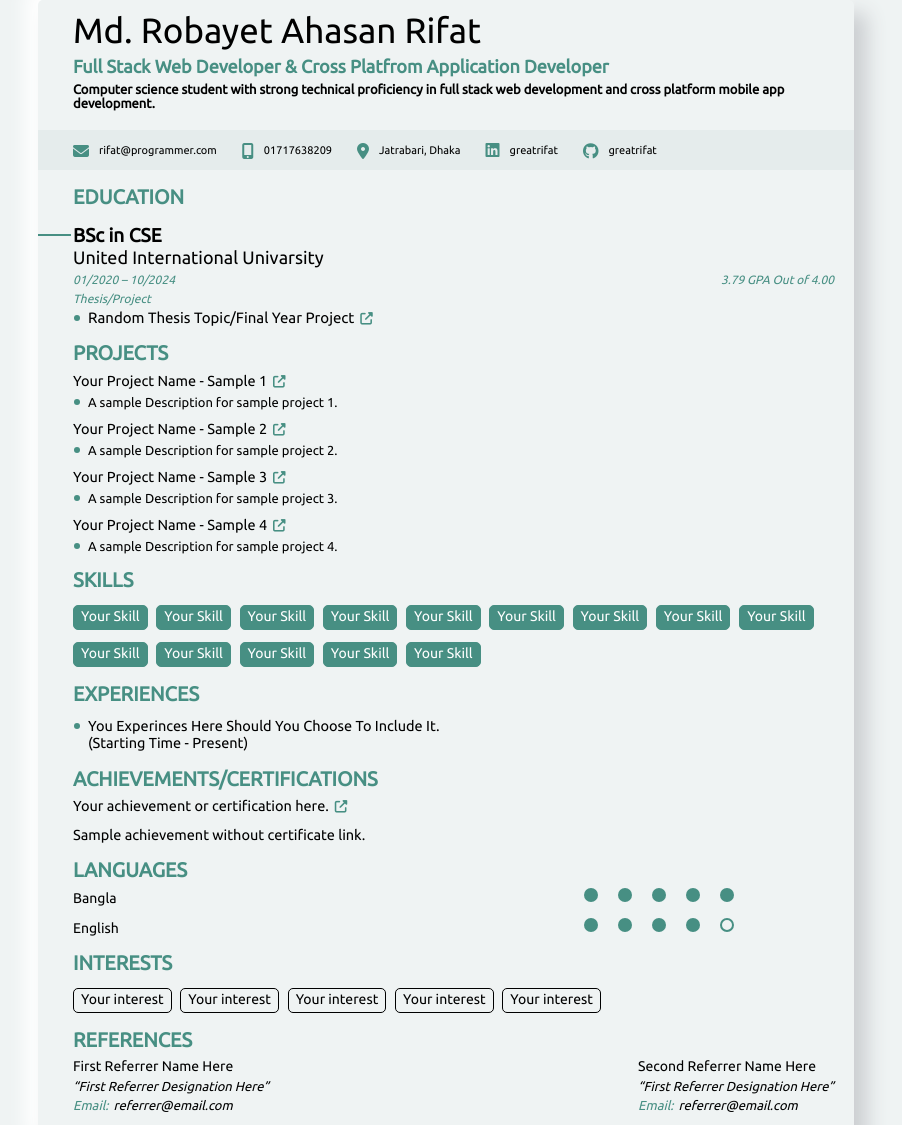
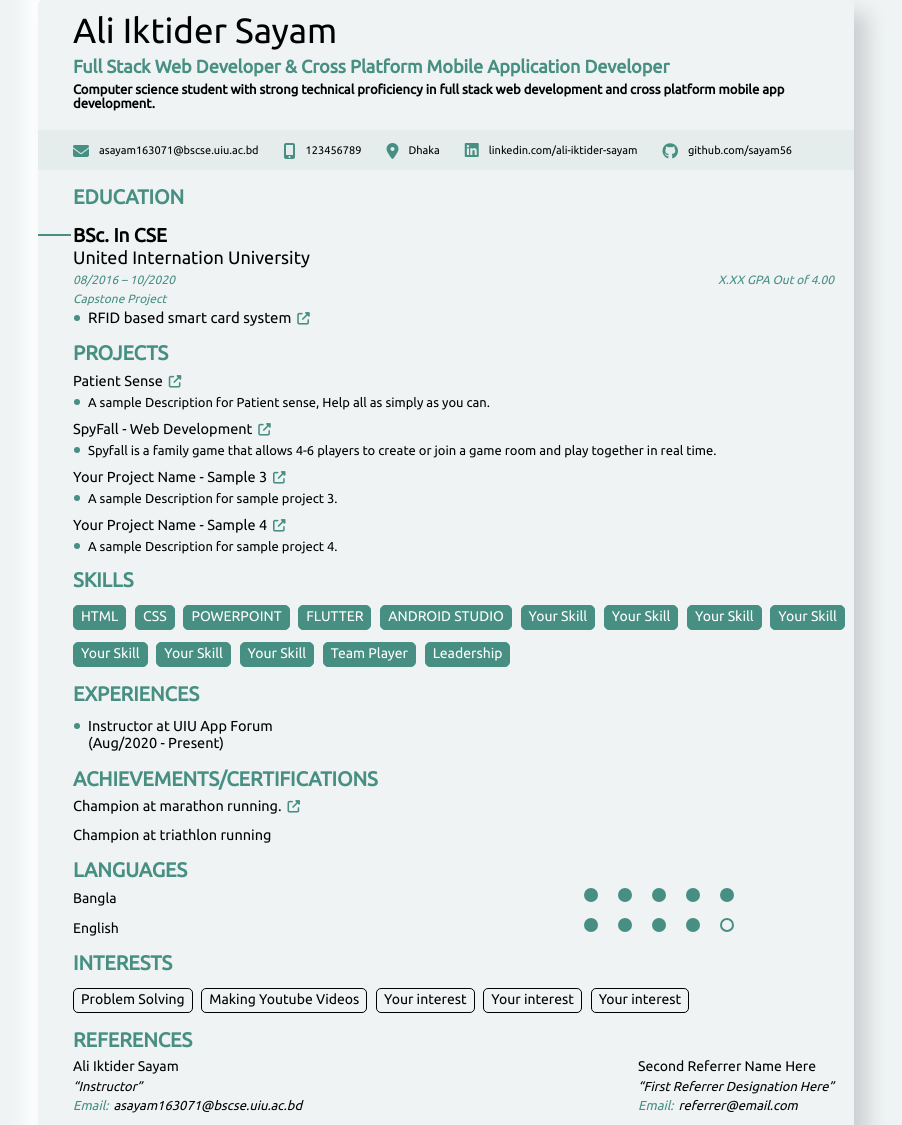
Before and after one commit to greatrifat/resume, a plain HTML site: page index.html in a window 1280 px wide. Shown: the top 1125 px of the page, without its empty margins (194-1096 px from the left). Drawn offline with Linux system fonts and the light colour scheme.

Commit message:
Add files via upload
me

```diff
--- a/index.html
+++ b/index.html
@@ -2,7 +2,7 @@
 <html lang="en">
 <head>
 	<meta charset="UTF-8">
-	<title>Rifat's Resume</title> <!-- WRITE RESUME SITE TITLE HERE -->
+	<title>Ali Iktider Sayam's Resume</title> <!-- WRITE RESUME SITE TITLE HERE -->
 	<link rel="stylesheet" href="styles.css">
 	<script src="https://kit.fontawesome.com/b99e675b6e.js"></script>
 	<link href="https://fonts.googleapis.com/css2?family=Ubuntu&display=swap" rel="stylesheet">
@@ -16,12 +16,12 @@
 	<div class="top">
 		<div class="primaryinfo">
 			<div class="fullName">
-				<p>Md. Robayet Ahasan Rifat</p>
+				<p>Ali Iktider Sayam</p> <!-- write your full name here -->
 			</div><!-- fullname -->
 
 			<div class="title">
 				<p>
-					Full Stack Web Developer & Cross Platfrom Application Developer
+					Full Stack Web Developer & Cross Platform Mobile Application Developer
 				</p>
 			</div><!-- title -->
 
@@ -39,24 +39,24 @@
 		<i class="fa fa-envelope" aria-hidden="true"></i>
 		<div class="email">
 
-			<a href="mailto:rifat@programmer.com"><p>rifat@programmer.com</p></a> <!-- replace both of these with your email id -->
+			<a href="mailto:asayam163071@bscse.uiu.ac.bd"><p>asayam163071@bscse.uiu.ac.bd</p></a> <!-- replace both of these with your email id -->
 		</div>
 
 
 		<i class="fa fa-mobile" aria-hidden="true"></i>
 		<div class="phone">
-			<p>01717638209</p> <!-- replace with your contact Number -->
+			<p>123456789</p> <!-- replace with your contact Number -->
 		</div>
 
 		<i class="fa fa-map-marker" aria-hidden="true"></i>
 		<div class="map">
-			<p>Jatrabari, Dhaka</p> <!-- replace with your Brief Location -->
+			<p>Dhaka</p> <!-- replace with your Brief Location -->
 		</div>
 
 		<i class="fa fa-linkedin-square" aria-hidden="true"></i>
 		<div class="linkedin">
 
-			<a href="https://www.linkedin.com/in/greatrifat" target="_blank"><p>greatrifat</p></a> <!-- replace with your LinkedIn Profile -->
+			<a href="https://www.linkedin.com/in/ali-iktider-sayam/" target="_blank"><p>linkedin.com/ali-iktider-sayam</p></a> <!-- replace with your LinkedIn Profile -->
 		</div>
 
 
@@ -64,7 +64,7 @@
 		<div class="git">
 
 			<p>
-				<a href="https://github.com/greatrifat" target="_blank">greatrifat</a> <!-- replace with your GitHub Link-->
+				<a href="https://github.com/sayam56" target="_blank">github.com/sayam56</a> <!-- replace with your GitHub Link-->
 			 </p>
 
 		</div>
@@ -81,33 +81,33 @@
 
 				<div class="sideline"></div>
 			<div class="bsc">
-				<h1>BSc in CSE</h1>  <!-- replace with your Degree-->
+				<h1>BSc. In CSE</h1>  <!-- replace with your Degree-->
 
 			</div>
 			<div class="uni">
-				<p>United International Univarsity</p>  <!-- replace with your University Name-->
+				<p>United Internation University</p>  <!-- replace with your University Name-->
 			</div>
 
 			<div class="timeGPA">
 				<span id="time">
-					<p>01/2020 – 10/2024</p>  <!-- replace with your time at Univeristy-->
+					<p>08/2016 – 10/2020</p>  <!-- replace with your time at Univeristy-->
 				</span>
 				<span id="gpa">
-					<p>3.79 GPA Out of 4.00</p>  <!-- replace with your CGPA-->
+					<p>X.XX GPA Out of 4.00</p>  <!-- replace with your CGPA-->
 				</span>
 
 			</div> <!-- timeGPA ends -->
 
 			<div class="uniproj">
-				Thesis/Project   <!-- replace with your Final Year Thesis/Project-->
+				Capstone Project   <!-- replace with your Final Year Thesis/Project-->
 			</div>
 
 			<div class="circle"></div>
 			<div class="listdiv">
 
 				<ul class="list">
-					<li> <a href="drive link to your paper pdf" target="_blank">  <!-- replace with your Paper Link-->
-							 Random Thesis Topic/Final Year Project  <!-- replace with your Thesis Topic/Final Year Project-->
+					<li> <a href="https://drive.google.com/file/d/1RFTXNchbadJzUN0U5P0gfpMWXIqrxSEU/view?usp=sharing" target="_blank">  <!-- replace with your Paper Link-->
+							 RFID based smart card system  <!-- replace with your Thesis Topic/Final Year Project-->
 						<i class="fa fa-external-link" aria-hidden="true"></i>
 						 </a>
 						</li>
@@ -129,14 +129,14 @@
 				<ul>
                     <!-- -------------------------------------------------------------- -->
 					<li>
-                        <a href="Your Project Link" target="_blank">Your Project Name - Sample 1 <!-- replace with your project name and link-->
+                        <a href="https://youtu.be/E_qBaJ9Mhp8" target="_blank">Patient Sense <!-- replace with your project name and link-->
                             <i class="fa fa-external-link" aria-hidden="true"></i>
                         </a>
                     </li>
 					<div class="circle"></div>
 					<div class="projDesc">
                         <!-- replace with your Project Description-->
-                         <p>A sample Description for sample project 1. </p>
+                         <p>A sample Description for Patient sense, Help all as simply as you can. </p>
                     </div>
 
 					<div class="projGAP"></div>
@@ -144,14 +144,14 @@
                     <!-- -------------------------------------------------------------- -->
 
 					<li>
-                        <a href="Your Project Link" target="_blank">Your Project Name - Sample 2 <!-- replace with your project name and link-->
+                        <a href="https://youtu.be/f8TswNEPbdw" target="_blank">SpyFall - Web Development <!-- replace with your project name and link-->
                             <i class="fa fa-external-link" aria-hidden="true"></i>
                         </a>
                     </li>
 					<div class="circle"></div>
 					<div class="projDesc">
                         <!-- replace with your Project Description-->
-                         <p>A sample Description for sample project 2. </p>
+                         <p>Spyfall is a family game that allows 4-6 players to create or join a game room and play together in real time. </p>
                     </div>
 
 					<div class="projGAP"></div>
@@ -197,6 +197,11 @@
 
 				<div class="rightheading"><h1>SKILLS</h1></div>
 				<!-- Add Your Skills Here -->
+                <div class="skill"><p> HTML </p></div>
+                <div class="skill"><p> CSS </p></div>
+                <div class="skill"><p> POWERPOINT </p></div>
+                <div class="skill"><p> FLUTTER </p></div>
+                <div class="skill"><p> ANDROID STUDIO </p></div>
                 <div class="skill"><p> Your Skill </p></div>
                 <div class="skill"><p> Your Skill </p></div>
                 <div class="skill"><p> Your Skill </p></div>
@@ -204,13 +209,8 @@
                 <div class="skill"><p> Your Skill </p></div>
                 <div class="skill"><p> Your Skill </p></div>
                 <div class="skill"><p> Your Skill </p></div>
-                <div class="skill"><p> Your Skill </p></div>
-                <div class="skill"><p> Your Skill </p></div>
-                <div class="skill"><p> Your Skill </p></div>
-                <div class="skill"><p> Your Skill </p></div>
-                <div class="skill"><p> Your Skill </p></div>
-                <div class="skill"><p> Your Skill </p></div>
-                <div class="skill"><p> Your Skill </p></div>
+                <div class="skill"><p> Team Player </p></div>
+                <div class="skill"><p> Leadership </p></div>
 
 
 
@@ -228,8 +228,8 @@
 				<div  class="expLi">
 					<div class="circle"></div>
 					<ul>
-						<li> You Experinces Here Should You Choose To Include It. <!-- Write Your Experience History Here -->
-                            <br> (Starting Time - Present) <!-- Write Your Experience Time Here -->
+						<li> Instructor at UIU App Forum <!-- Write Your Experience History Here -->
+                            <br> (Aug/2020 - Present) <!-- Write Your Experience Time Here -->
                         </li>
 					</ul>
                 </div>
@@ -248,13 +248,13 @@
 				<div  class="achiLi">
 					<ul>
 						<li>
-                            <a href="res/project_champ.pdf" target="_blank"> <!-- insert a google drive link of certificate here -->
-                                Your achievement or certification here. <!-- insert title of certificate here -->
+                            <a href="you certificate link goes here" target="_blank"> <!-- insert a google drive link of certificate here -->
+                                Champion at marathon running. <!-- insert title of certificate here -->
                                 <i class="fa fa-external-link" aria-hidden="true"></i>
                             </a>
                         </li>
 
-                        <li>Sample achievement without certificate link. </li>
+                        <li>Champion at triathlon running </li>
 
 					</ul>
 				</div>
@@ -296,11 +296,14 @@
 			<div class="interestDIV">
 				<div class="rightheading"><h1>INTERESTS</h1></div>
 
+				<!-- --------------- -->
+
+				<div class="interest"><p> Problem Solving </p></div>
+				<div class="interest"><p> Making Youtube Videos </p></div>
 				<div class="interest"><p> Your interest </p></div>
 				<div class="interest"><p> Your interest </p></div>
 				<div class="interest"><p> Your interest </p></div>
-				<div class="interest"><p> Your interest </p></div>
-				<div class="interest"><p> Your interest </p></div>
+
 			</div> <!-- interest ends -->
 
 	<!-- ------------------------------------------------------------------------------------------------------------------------------------------------------------------------------------ -->
@@ -314,9 +317,9 @@
 				<div  class="refLi">
 					<ul>
 						<span id="refLEFT">
-							<li>First Referrer Name Here</li>
-							<div class="refdes"><p>“First Referrer Designation Here”</p></div>
-							<div class="refcon">Email:<a href="mailto:referrer@email.com">referrer@email.com</a></div>
+							<li>Ali Iktider Sayam</li>
+							<div class="refdes"><p>“Instructor”</p></div>
+							<div class="refcon">Email:<a href="mailto:asayam163071@bscse.uiu.ac.bd">asayam163071@bscse.uiu.ac.bd</a></div>
 						</span>
 						<span id="refRIGHT">
 							<li>Second Referrer Name Here</li>
```
